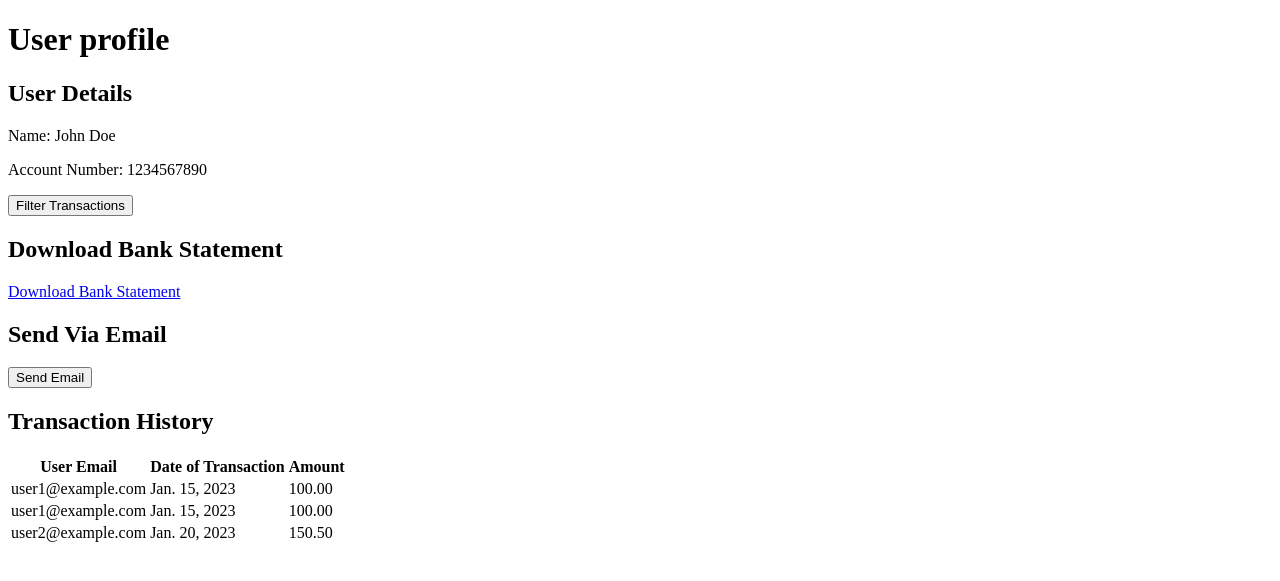
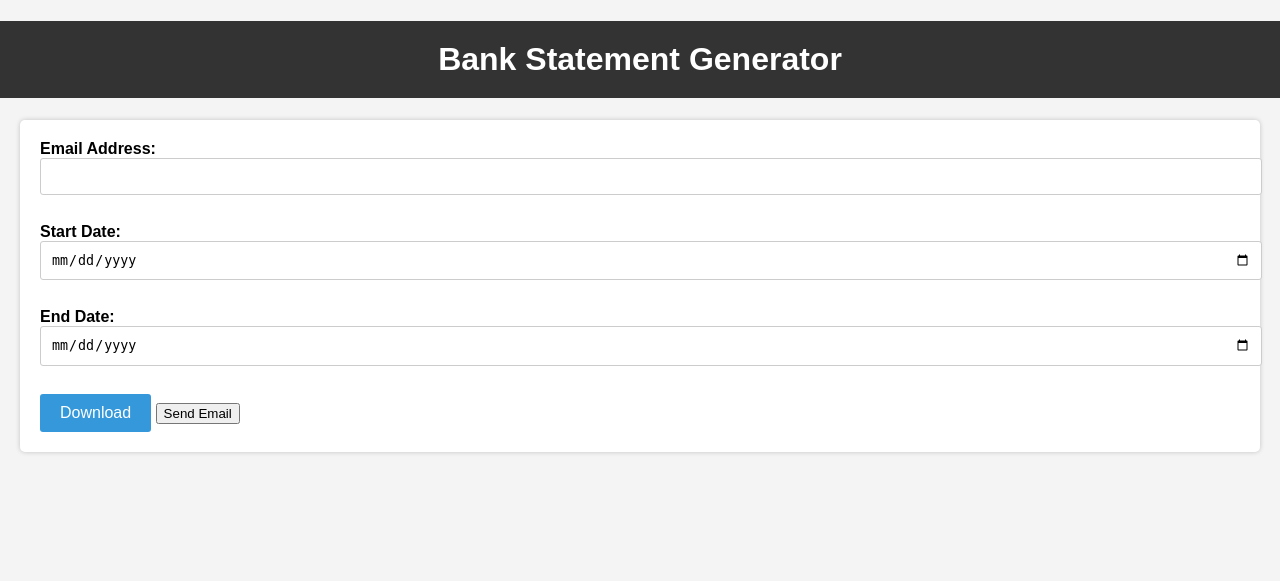
Before and after one commit to soh-123/Bank-App, a Django app: page / in a window 1280 px wide. Shown: the top 581 px of the page. Run offline with Django 4.2, Linux system fonts and the light colour scheme; data comes from the database, SQL or seed files in the repository.

Commit message:
fixing bug issues

```diff
--- a/bankapp/userprofile/models.py
+++ b/bankapp/userprofile/models.py
@@ -8,9 +8,3 @@ class Transaction(models.Model):
 
     def __str__(self):
         return f"{self.user_email} - {self.amount} - {self.date_of_transaction}"
-
-
-#     user_email,amount,date_of_transaction
-# eva@mail.com, 150.0, 01-09-2023
-# adam@mail.com, 75.25, 28-08-2023
-# bela@mail.com, 1000, 07-08-2023
--- a/bankapp/userprofile/templates/userprofile/home.html
+++ b/bankapp/userprofile/templates/userprofile/home.html
@@ -4,132 +4,113 @@
 <head>
     <meta charset="UTF-8">
     <meta name="viewport" content="width=device-width, initial-scale=1.0">
-    <title>User Profile</title>
+    <title>Bank Statement Generator</title>
+
+    <style>
+        body {
+            font-family: Arial, sans-serif;
+            margin: 0;
+            padding: 0;
+            background-color: #f4f4f4;
+        }
+
+        h1 {
+            background-color: #333;
+            color: #fff;
+            text-align: center;
+            padding: 20px 0;
+        }
+
+        section {
+            background-color: #fff;
+            padding: 20px;
+            margin: 20px;
+            border-radius: 5px;
+            box-shadow: 0 0 5px rgba(0, 0, 0, 0.2);
+        }
+
+        form {
+            background-color: #fff;
+            padding: 20px;
+            margin: 20px;
+            border-radius: 5px;
+            box-shadow: 0 0 5px rgba(0, 0, 0, 0.2);
+        }
+
+        label {
+            font-weight: bold;
+        }
+
+        input[type="email"],
+        input[type="date"] {
+            width: 100%;
+            padding: 10px;
+            margin-bottom: 10px;
+            border: 1px solid #ccc;
+            border-radius: 3px;
+        }
+
+        .btn-download {
+        display: inline-block;
+        padding: 10px 20px;
+        background-color: #3498db;
+        color: #fff;
+        text-decoration: none;
+        border-radius: 3px;
+        border: none;
+        cursor: pointer;
+    }
+
+    .btn-download:hover {
+        background-color: #2980b9;
+    }
+
+    .btn-email {
+        display: inline-block;
+        padding: 10px 20px;
+        background-color: #3498db;
+        color: #fff;
+        text-decoration: none;
+        border-radius: 3px;
+        border: none;
+        cursor: pointer;
+    }
+
+    .btn-email:hover {
+        background-color: #2980b9;
+    }
+    </style>
+
 </head>
 
 <body>
-    <h1>User profile</h1>
+    <h1>Bank Statement Generator</h1>
 
-    <!-- User Details Section -->
-    <section>
-        <h2>User Details</h2>
-        <p>Name: John Doe</p> <!-- Replace with actual user details -->
-        <p>Account Number: 1234567890</p> <!-- Replace with actual user details -->
-    </section>
+    <!-- Filter form -->
+    <div>
+        <form action="{% url 'home' %}" method="post">
+            {% csrf_token %}
+            <label for="email">Email Address:</label>
+            <input type="email" id="email" name="email" required>
+            {% if error_message %}
+            <p style="color: red;">{{ error_message }}</p>
+            {% endif %}
+            <br><br>
 
-    <!-- Add a button or link to trigger the popup -->
-    <button id="filter-transactions-btn">Filter Transactions</button>
+            <label for="start_date">Start Date:</label>
+            <input type="date" id="start_date" name="start_date" required>
+            <br><br>
 
-    <!-- Bank Statement Download Button -->
-    <section>
-        <h2>Download Bank Statement</h2>
-        <a href="{% url 'download_bank_statement' %}" class="btn btn-primary">Download Bank Statement</a>
-    </section>
-    <h2>Send Via Email</h2>
-    <button id="send-email-btn">Send Email</button>
+            <label for="end_date">End Date:</label>
+            <input type="date" id="end_date" name="end_date" required>
+            <br><br>
 
-    <!-- Transaction Table -->
-    <section>
-        <h2>Transaction History</h2>
-        <table>
-            <thead>
-                <tr>
-                    <th>User Email</th>
-                    <th>Date of Transaction</th>
-                    <th>Amount</th>
-                </tr>
-            </thead>
-            <tbody>
-                {% for transaction in transactions %}
-                <tr>
-                    <td>{{ transaction.user_email }}</td>
-                    <td>{{ transaction.date_of_transaction }}</td>
-                    <td>{{ transaction.amount }}</td>
-                </tr>
-                {% endfor %}
-            </tbody>
-        </table>
-    </section>
+            <a href="{% url 'download_bank_statement' %}" class="btn btn-download">Download</a>
+            <input type="submit" value="Send Email" name="send_email">
+            <!-- <a href="{% url 'send_email' %}" class="btn btn-email">Send Email</a> -->
+
+        </form>
+    </div>
 </body>
 
 </html>
-
-<script>
-    document.getElementById('send-email-btn').addEventListener('click', function () {
-        // const csrftoken = getCookie('csrftoken');
-        // Make an AJAX request to the Django view that sends the email
-        fetch('/send_email/', {
-            method: 'POST',
-            headers: {
-                'Content-Type': 'application/json',
-            },
-            body: JSON.stringify({}),
-        })
-            .then(response => response.json())
-            .then(data => {
-                // Handle the response data (e.g., show a success message)
-                console.log(data);
-                alert(data.message); // Show a message to the user
-            })
-            .catch(error => {
-                console.error('Error:', error);
-                alert('An error occurred while sending the email.'); // Show an error message to the user
-            });
-    });
-
-    // Add an event listener to the filter button to show the filter popup
-    document.getElementById('filter-btn').addEventListener('click', function () {
-        document.getElementById('filter-popup').style.display = 'block';
-    });
-
-    // Add an event listener to the filter submit button
-    document.getElementById('filter-submit').addEventListener('click', function () {
-        const email = document.getElementById('email').value;
-        const startDate = document.getElementById('start_date').value;
-        const endDate = document.getElementById('end_date').value;
-
-        // Make an AJAX request to the Django view to filter transactions
-        fetch('/filter_transactions/', {
-            method: 'POST',
-            headers: {
-                'Content-Type': 'application/json',
-                'X-CSRFToken': getCookie('csrftoken'), // Include CSRF token
-            },
-            body: JSON.stringify({ email, startDate, endDate }),
-        })
-            .then(response => response.json())
-            .then(data => {
-                // Handle the response data (e.g., update the transaction table)
-                updateTransactionTable(data.transactions);
-                document.getElementById('filter-popup').style.display = 'none'; // Hide the popup
-            })
-            .catch(error => {
-                console.error('Error:', error);
-                alert('An error occurred while filtering transactions.');
-            });
-    });
-
-    // Function to update the transaction table with filtered data
-    function updateTransactionTable(transactions) {
-        const tableBody = document.getElementById('filtered-transactions');
-        tableBody.innerHTML = '';
-
-        transactions.forEach(transaction => {
-            const row = tableBody.insertRow();
-            const emailCell = row.insertCell(0);
-            const dateCell = row.insertCell(1);
-            const amountCell = row.insertCell(2);
-
-            emailCell.textContent = transaction.user_email;
-            dateCell.textContent = transaction.date_of_transaction;
-            amountCell.textContent = transaction.amount;
-        });
-    }
-
-    // Function to retrieve the CSRF token from cookies
-    function getCookie(name) {
-        const cookieValue = document.cookie.match('(^|;)\\s*' + name + '\\s*=\\s*([^;]+)');
-        return cookieValue ? cookieValue.pop() : '';
-    }
-
-</script>
--- a/bankapp/userprofile/urls.py
+++ b/bankapp/userprofile/urls.py
@@ -5,6 +5,5 @@ urlpatterns = [
     path("", views.user_home, name="home"),
     path('download/', views.download_bank_statement, name='download_bank_statement'),
     path('send_email/', views.send_email, name='send_email'),
-    path('filter_transactions/', views.filter_transactions, name='filter_transactions'),
 
 ]
--- a/bankapp/userprofile/views.py
+++ b/bankapp/userprofile/views.py
@@ -1,82 +1,70 @@
-from django.shortcuts import render, redirect
+import os
+import csv
+from datetime import datetime
+from django.shortcuts import render
 from django.http import HttpResponse
-from .models import Transaction
-from django.core.mail import EmailMessage
-import csv
-import os
+from django.core.mail import send_mail
 from django.http import JsonResponse
-from django.views.decorators.csrf import csrf_exempt
+from django.conf import settings
 
-
-
-def filter_transactions(request):
-    if request.method == 'POST':
-        email = request.POST.get('email')
-        start_date = request.POST.get('startDate')
-        end_date = request.POST.get('endDate')
-
-        # Query the database to filter transactions based on email and date range
-        transactions = Transaction.objects.filter(
-            user_email=email,
-            date_of_transaction__range=[start_date, end_date]
-        ).order_by('date_of_transaction')
-
-        # Convert transactions to a list of dictionaries
-        transactions_list = [
-            {
-                'user_email': transaction.user_email,
-                'date_of_transaction': transaction.date_of_transaction,
-                'amount': transaction.amount,
-            }
-            for transaction in transactions
-        ]
-
-        # Return the filtered transactions as JSON response
-        return JsonResponse({'transactions': transactions_list})
-
-    # Handle other HTTP methods or invalid requests
-    return JsonResponse({'error': 'Invalid request method'})
+filter_output = []
 
 
 def user_home(request):
-    transactions = Transaction.objects.order_by("date_of_transaction")
-    return render(request, "userprofile/home.html", {'transactions': transactions})
+    error_message = None
+
+    if request.method == 'POST':
+        email = request.POST.get('email')
+        start_date = datetime.strptime(request.POST.get('start_date'), '%Y-%m-%d').date()
+        end_date = datetime.strptime(request.POST.get('end_date'), '%Y-%m-%d').date()
+
+        with open("static/transactions.csv") as file:
+            csvreader = csv.reader(file)
+            next(csvreader)
+
+            for row in csvreader:
+                row_email, amount, date_str = row
+                date = datetime.strptime(date_str, '%d-%m-%Y').date()
+                if email == row_email and start_date <= date <= end_date:
+                    global filter_output
+                    filter_output.append((date, float(amount)))
+
+        if not filter_output:
+            error_message = "This email address doesn't exist."
+    return render(request, "userprofile/home.html", {'error_message': error_message})
 
 
 def download_bank_statement(request):
-    """
-    Download bank statement as a CSV file
-    """
-    transactions = Transaction.objects.all()
-    response = HttpResponse(content_type='text/csv')
-    response['Content-Disposition'] = 'attachment; filename="bank_statement.csv"'
+    if filter_output:
+        response = HttpResponse(content_type='text/csv')
+        response['Content-Disposition'] = 'attachment; filename="bank_statement.csv"'
 
-    csv_writer = csv.writer(response)
-    csv_writer.writerow(['User Email', 'Date of Transaction', 'Amount'])
+        csv_writer = csv.writer(response)
+        csv_writer.writerow(['Date of Transaction', 'Amount'])
 
-    for transaction in transactions:
-        csv_writer.writerow([transaction.user_email, transaction.date_of_transaction, transaction.amount])
+        for transaction in filter_output:
+            csv_writer.writerow(transaction)
+        return response
+    else:
+        return HttpResponse("No data available for download.")
 
-    return response
 
-@csrf_exempt
 def send_email(request):
     if request.method == 'POST':
-        email = EmailMessage(
-            'Bank Statement',
-            'Please find your bank statement attached.',
-            os.environ.get("EMAIL_HOST_USER"),
-            ["sohier.lotfy@hotmail.com"],
-        )
-        # Attach the CSV file
-        _, csv_data = download_bank_statement(request)
-        email.attach('bank_statement.csv', csv_data, 'text/csv')
+        email = request.POST.get('email')
 
-        # Send the email
-        try:
-            email.send()
-            return JsonResponse({'message': 'Email sent successfully'})
-        except Exception as e:
-            return JsonResponse({'error': str(e)})
-
+        if 'send_email' in request.POST:
+            subject = 'Bank Statement'
+            message = 'Please find attached the bank statement CSV file'
+            from_email = settings.EMAIL_HOST_USER
+            try:
+                send_mail(
+                    subject,
+                    message,
+                    from_email,
+                    ['sohier.lotfy@hotmail.com'], #change to any email
+                    fail_silently=False,
+                    attach_file=os.path.join(settings.STATIC_ROOT, "transaction_report.csv"))
+            except Exception as e:
+                return JsonResponse({'success': False, 'message': str(e)})
     return JsonResponse({'error': 'Invalid request method'})
```
Also changed, not shown: bankapp/bankapp/settings.py (+7 -4 lines), bankapp/static/transactions.csv (added, +24 -0 lines).
